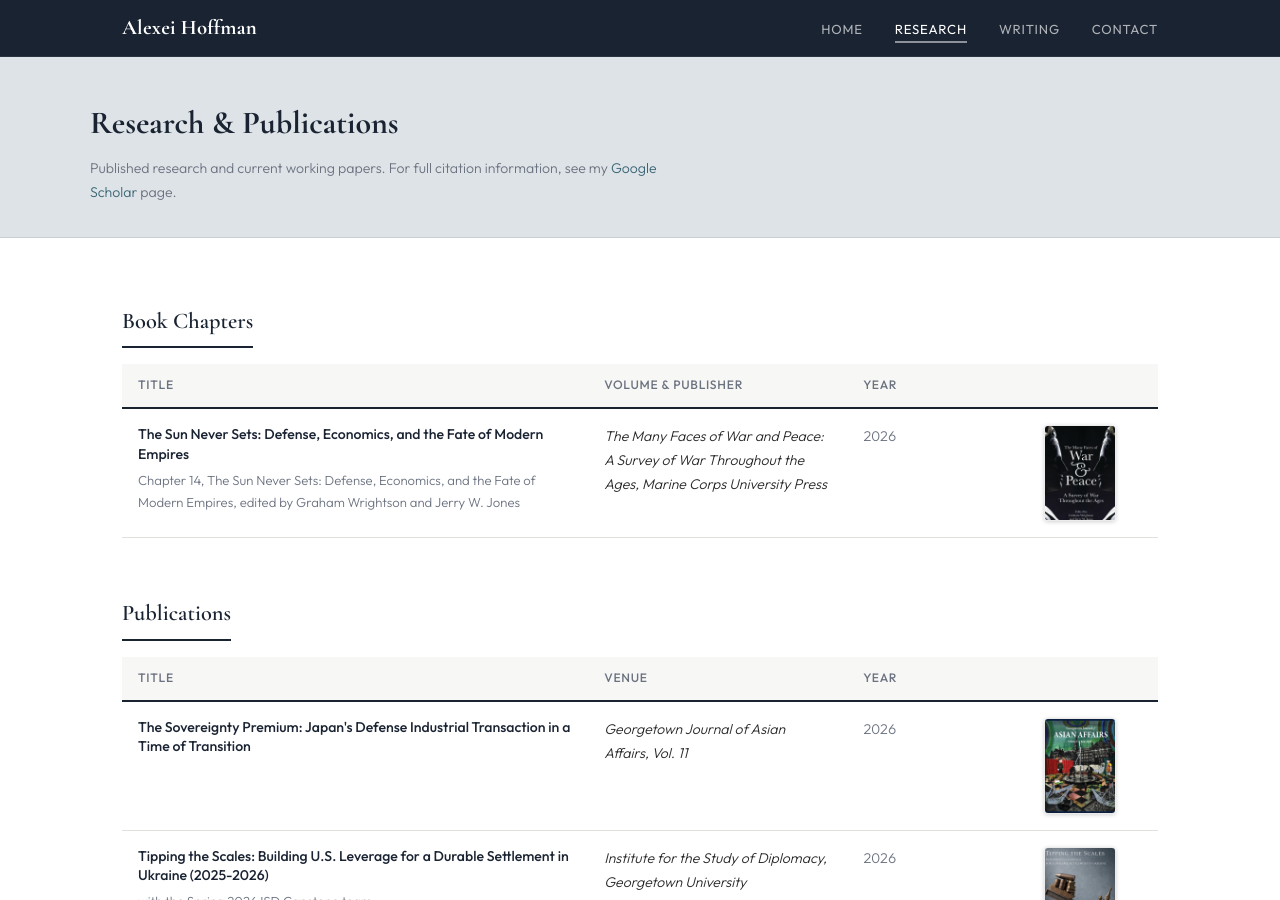
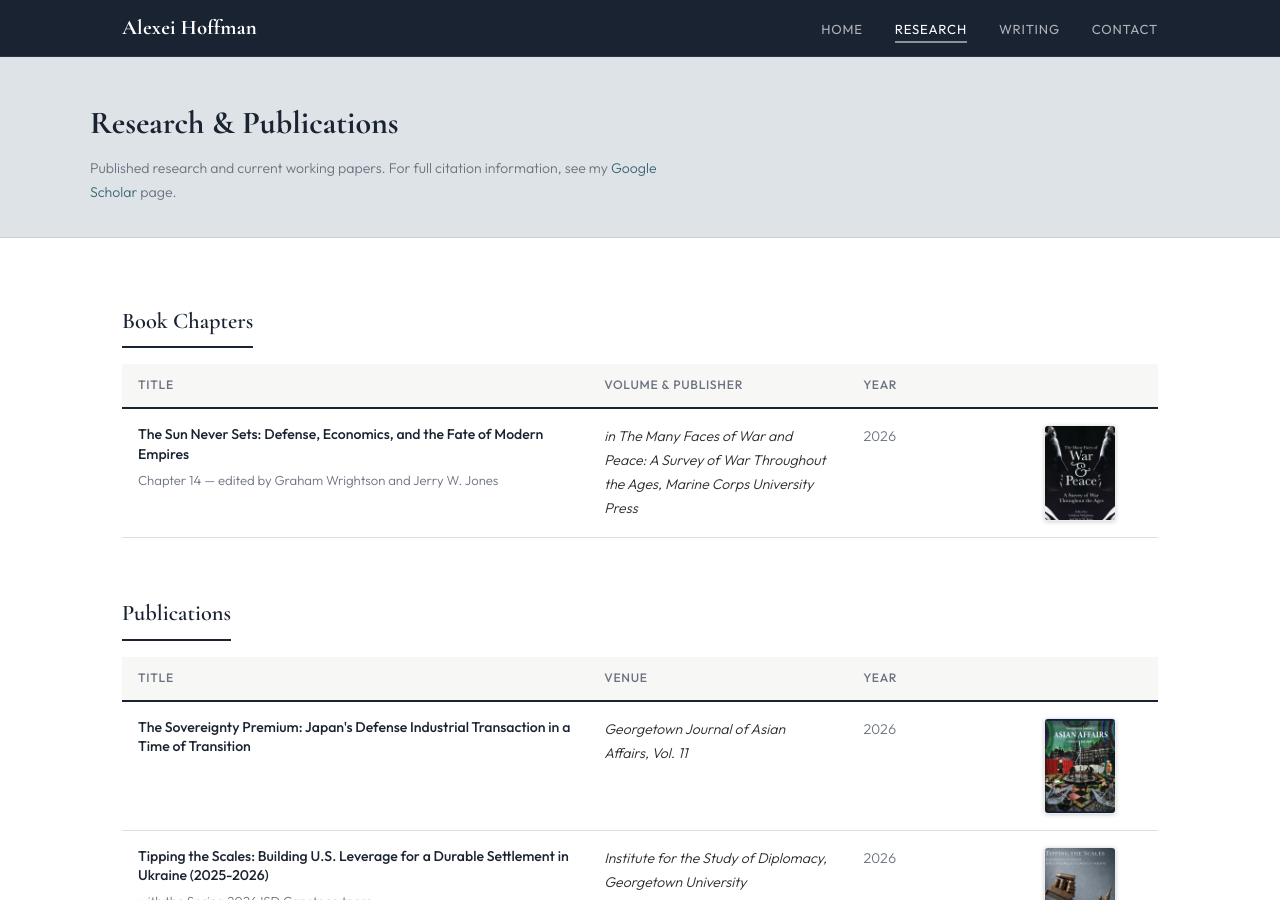
Before and after one commit to a-novi13-byte/a-novi13-byte.github.io, a Jekyll site: the page built from research.html, in a window 1280 px wide and 900 px high. Built offline with Jekyll 4.4.1, drawn with Linux system fonts in a browser that asks for light colours.

Commit message:
Update research.html

```diff
--- a/research.html
+++ b/research.html
@@ -28,9 +28,9 @@ permalink: /research/
       <tr>
         <td>
           <div class="pub-title"><a href="https://www.usmcu.edu/Outreach/Marine-Corps-University-Press/Books-by-topic/MCUP-Titles-A-Z/The-Many-Faces-of-War-and-Peace/" target="_blank" rel="noopener">The Sun Never Sets: Defense, Economics, and the Fate of Modern Empires</a></div>
-          <div class="pub-coauthor">Chapter 14, The Sun Never Sets: Defense, Economics, and the Fate of Modern Empires, edited by Graham Wrightson and Jerry W. Jones</div>
+          <div class="pub-coauthor">Chapter 14 — edited by Graham Wrightson and Jerry W. Jones</div>
         </td>
-        <td class="pub-venue">The Many Faces of War and Peace: A Survey of War Throughout the Ages, Marine Corps University Press</td>
+        <td class="pub-venue">in <em>The Many Faces of War and Peace: A Survey of War Throughout the Ages</em>, Marine Corps University Press</td>
         <td class="pub-year">2026</td>
         <td><img class="pub-cover" src="{{ '/assets/Covers/cover-manyfaces.jpg' | relative_url }}" alt="The Many Faces of War and Peace cover" loading="lazy"></td>
       </tr>
```
